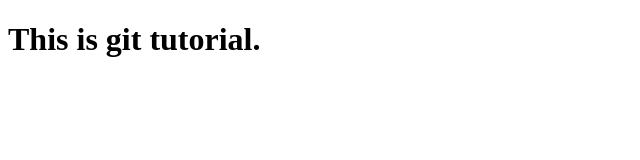
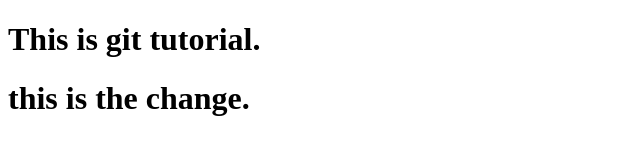
Before and after one commit to himanshusharmadotcom/get-test, a plain HTML site: page index.html in a window 1280 px wide. Shown: the whole page, without its empty margins (0-640 px from the left). Drawn offline with Linux system fonts and the light colour scheme.

Commit message:
added files

```diff
--- a/index.html
+++ b/index.html
@@ -7,5 +7,6 @@
 </head>
 <body>
     <h1>This is git tutorial.</h1>
+    <h1>this is the change.</h1>
 </body>
 </html>
```
